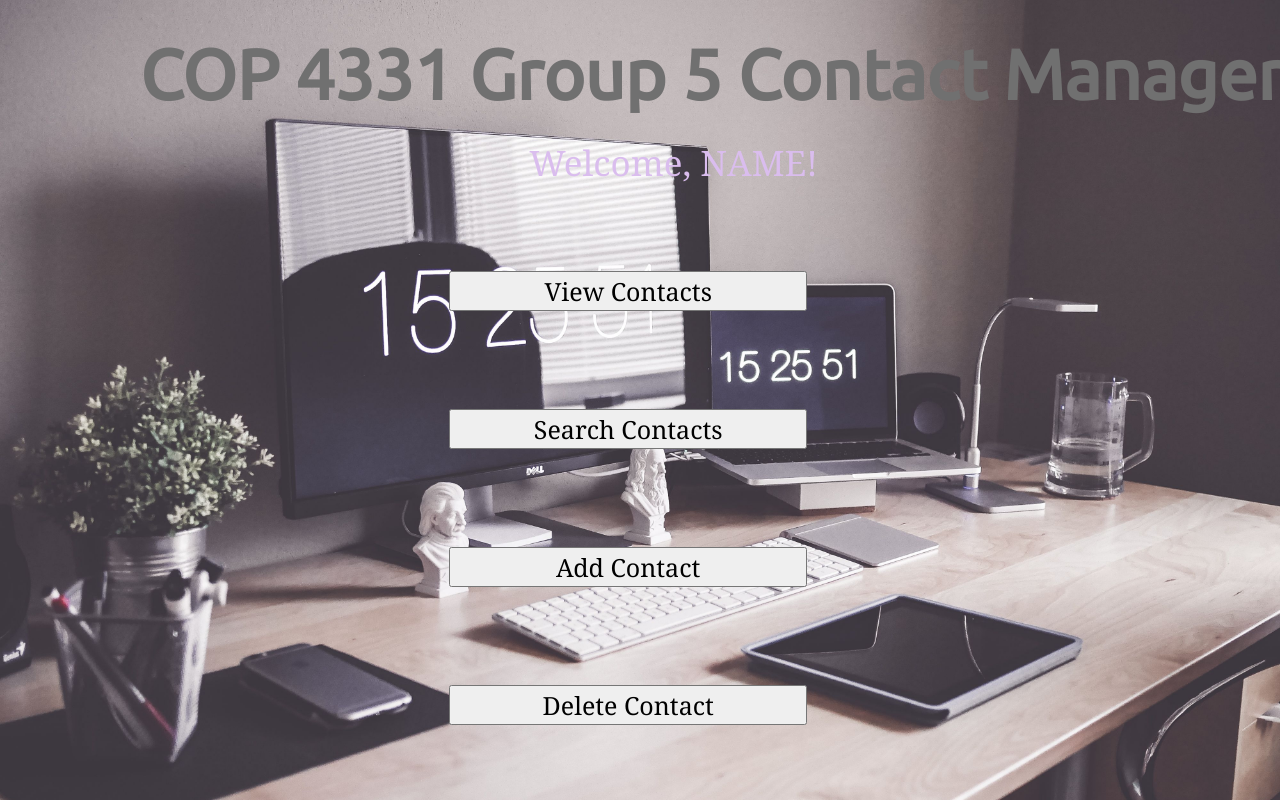
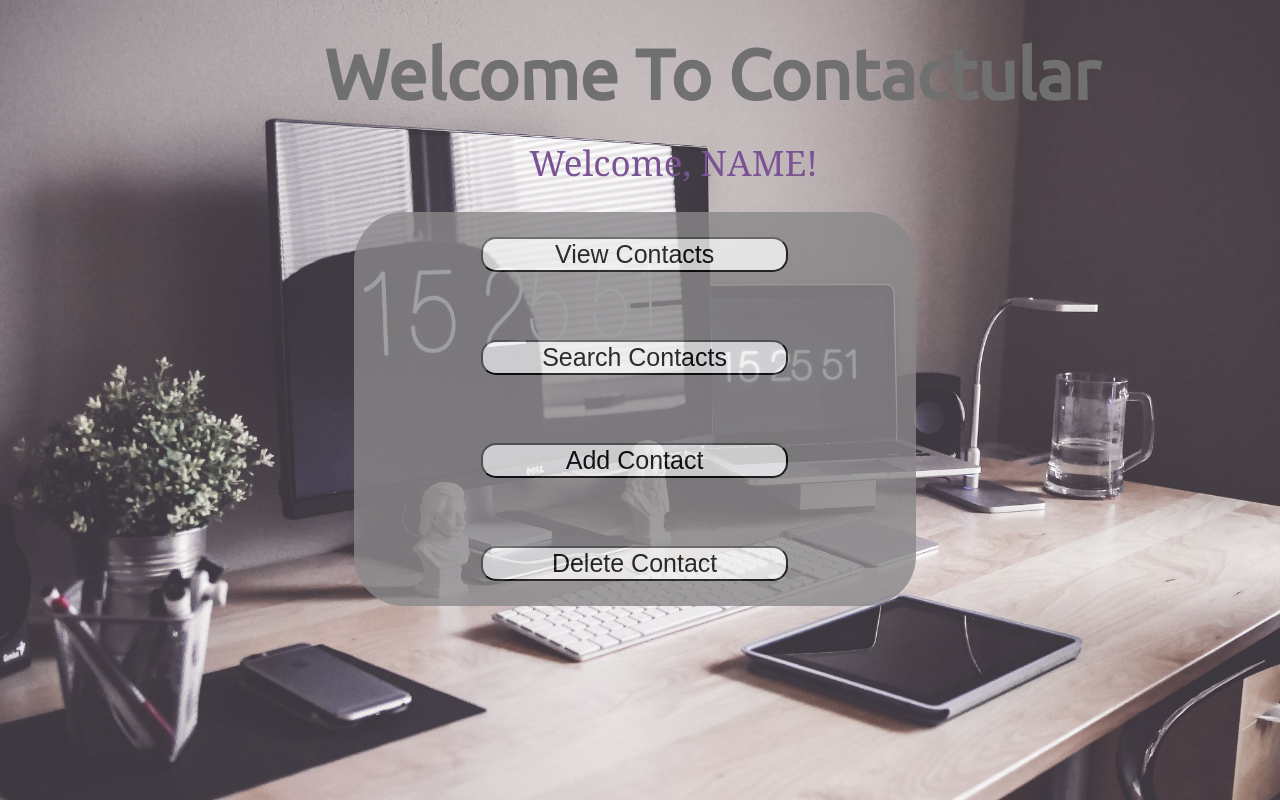
Before and after one commit to AryanJha524/contactmanager, a PHP site: page /main.html in a window 1280 px wide. Run offline with PHP 8.4, Linux system fonts and the light colour scheme.

Commit message:
Cosmetic updates to main page

```diff
--- a/Front End/css/styles.css
+++ b/Front End/css/styles.css
@@ -13,6 +13,8 @@ body
   background-size: cover;
 
 }
+
+
 #title
 {
     font-size: 70px;
@@ -46,19 +48,22 @@ body
 #accessUIDiv
 {
     font-size: 30px;
-    width: 70%;
-    margin-left: 15%;
+    width: 40%;
+    margin-left: 27%;
     padding: 25px;
+    border-radius: 50px;
+    background-color: #8a888a;
+    opacity: 0.8;
     ;
 }
 
-.buttons
+.mainButtons
 {
     font-size: 25px;
-    border-radius: px;
-    width: 40%;
-    margin-left: 25%;
-    font-family: 'Corbed', Georgia, 'Times New Roman', Times, serif;
+    border-radius: 15px;
+    width: 60%;
+    margin-left: 20%;
+    font-family: 'Century Gothic', sans-serif;
 }
 .mybutton
 {
@@ -78,7 +83,7 @@ body
     font-family: 'Corbed', Georgia, 'Times New Roman', Times, serif;
 }
 
-.buttons:hover{
+.mainbuttons:hover{
     background-color: #aea2ee4f;
     color: #FFFFFF;
     opacity: 50%;
@@ -139,7 +144,7 @@ input[type="text"],input[type="password"]{
     margin-left: 7%;
     margin-bottom: 2%;
     font-family: 'Corben', Georgia, 'Times New Roman', Times, serif;
-    color: #dabdee;
+    color: #7a5394;
 }
 
 #loginResult{
--- a/Front End/main.html
+++ b/Front End/main.html
@@ -9,24 +9,24 @@
 </head>
 <body>
 
-<h1 id="title">COP 4331 Group 5 Contact Manager</h1>
+<h1 id="title">Welcome To Contactular</h1>
 <div id="loginName">
 	<span id="inner-title">Welcome, NAME! </span>
 
 </div>
 <div id="accessUIDiv">
-	<br />
-	<button type="button" id="listContactButton" class="buttons" onclick="listContacts();"> View Contacts </button><br />
-	</p><br /><br />
-	<button type="button" id="searchContactButton" class="buttons" onclick="searchContacts();"> Search Contacts </button><br />
+
+	<button type="button" id="listContactButton" class="mainButtons" onclick="listContacts();"> View Contacts </button><br />
+	<br></br>
+	<button type="button" id="searchContactButton" class="mainButtons" onclick="searchContacts();"> Search Contacts </button><br />
 	<!-- Change for contacts -->
 	<span id="contactSearchResult"></span>
-	<p id="contactList">
-	</p><br /><br />
+	<!--- <p id="contactList"> --->
+	<br /><br />
 
-	<button type="button" id="addContactButton" class="buttons" onclick="openCreateContacts();"> Add Contact </button><br />
-	</p><br /><br />
-	<button type="button" id="removeContactButton" class="buttons" onclick="removeContact();"> Delete Contact </button><br />
+	<button type="button" id="addContactButton" class="mainButtons" onclick="openCreateContacts();"> Add Contact </button><br />
+	<br /><br />
+	<button type="button" id="removeContactButton" class="mainButtons" onclick="removeContact();"> Delete Contact </button><br />
 </div>
 
 
```
